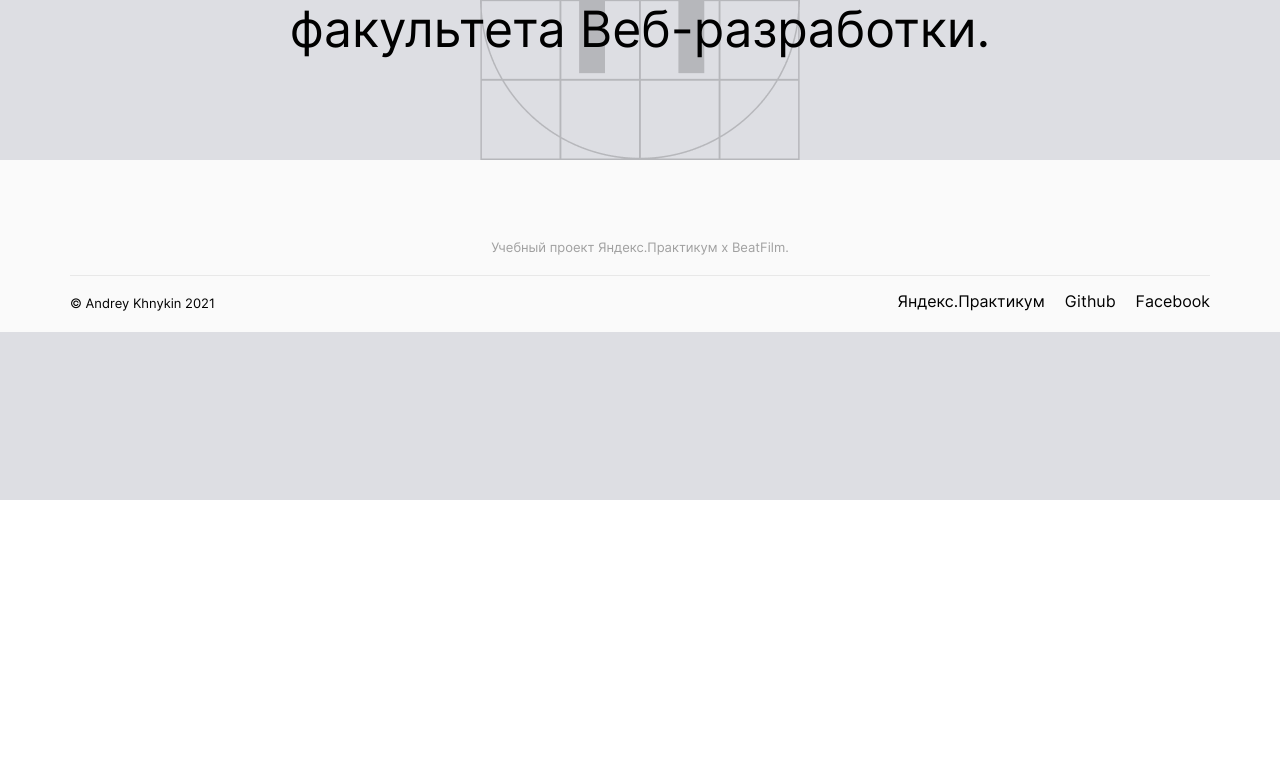
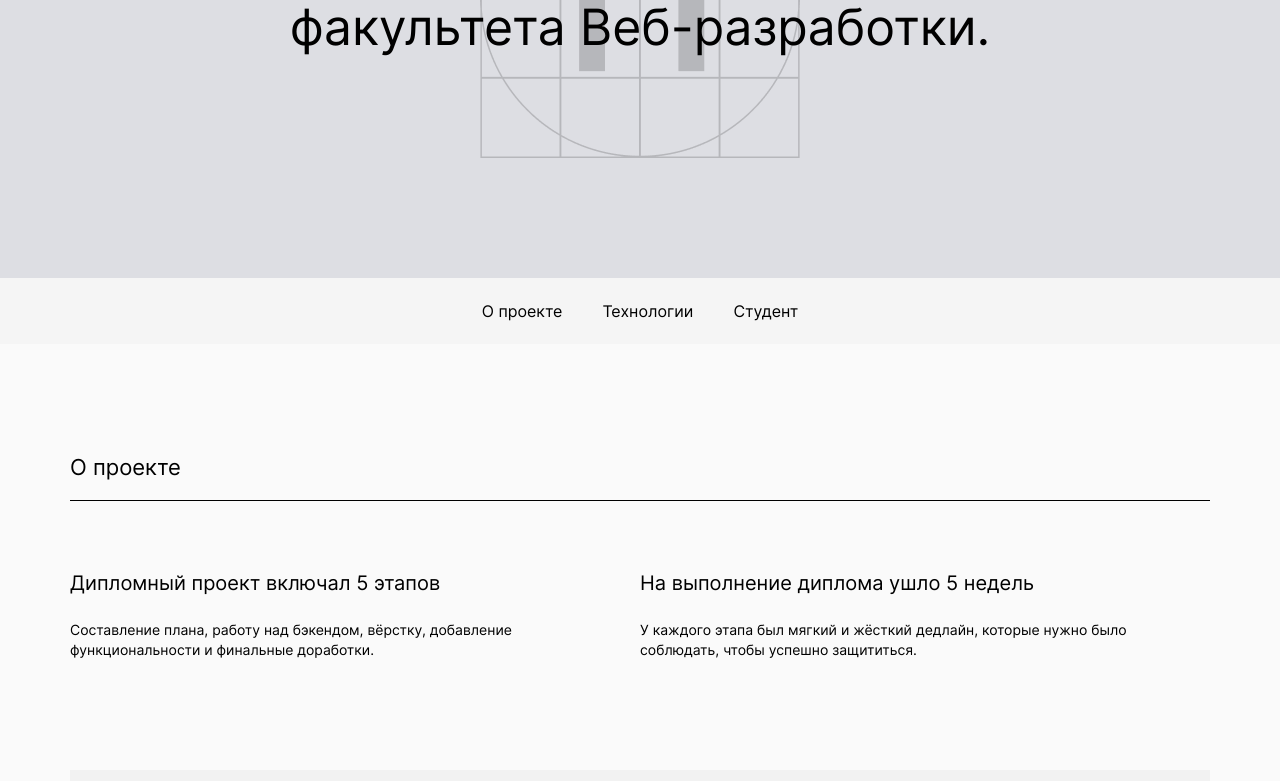
Before and after one commit to space900/movies-explorer-frontend, a React (Create React App) app: page / in a window 1280 px wide. Shown: the part 300-1081 px from the top of the page. Before the commit the page ends 800 px from the top, so only its background shows below. Built offline with nearby package versions, Linux system fonts and the light colour scheme.

Commit message:
added sections about, tech, person

```diff
--- a/src/blocks/page/page.css
+++ b/src/blocks/page/page.css
@@ -1,7 +1,12 @@
+/* #root {
+    background-color: #001;
+} */
+
 .page {
     margin: auto;
     box-sizing: border-box;
     font-family: 'Inter', Arial, serif;
+    /* max-width: 1280px; */
     min-width: 320px;
     min-height: 100vh;
     background-color: #DDDEE3;
--- a/src/components/Header/Header.css
+++ b/src/components/Header/Header.css
@@ -4,6 +4,7 @@
     justify-content: space-between;
     align-items: center;
     padding: 20px 70px 0;
+    max-width: 1280px;
 }
 
 .header__logo {
@@ -22,4 +23,11 @@
     text-align: center;
     font-style: normal;
     font-weight: 500;
+    transition: 0.2s;
 }
+
+.header__link:hover {
+    background-color: #3456F3;
+    color: #ffffff;
+    cursor: pointer;
+}
--- a/src/components/Main/Main.css
+++ b/src/components/Main/Main.css
@@ -1,3 +1,8 @@
+.intro {
+    max-width: 1280px;
+    margin: 80px auto 120px;
+}
+
 .intro__block {
     margin: auto;
     max-width: 730px;
@@ -14,7 +19,6 @@
     display: flex;
     justify-content: center;
     margin: auto;
-    margin-top: 82px;
     max-width: 320px;
     height: 320px;
 }
@@ -28,3 +32,161 @@
     font-style: normal;
     font-weight: 400;
 }
+
+.menu {
+    background-color: #F5F5F5;
+    /* height: 60px; */
+}
+
+.menu__list {
+    height: 66px;
+    display: flex;
+    justify-content: center;
+    align-items: center;
+}
+
+.menu__list-links {
+    display: flex;
+    flex-direction: row;
+    justify-content: center;
+    list-style: none;
+    margin: 0;
+    padding: 0;
+    gap: 40px;
+}
+
+.about {
+    padding: 0 70px;
+    height: 610px;
+    background-color: #FAFAFA;
+}
+
+.about__box {
+    max-width: 1280px;
+    margin: auto;
+}
+
+.about__block {
+    display: grid;
+    grid-template-columns: 1fr 1fr;
+    padding-top: 70px;
+}
+
+.about__info {
+    display: grid;
+    gap: 25px;
+    max-width: 550px;
+}
+
+.about__title {
+    font-size: 22px;
+    line-height: 26px;
+    font-weight: 400;
+    margin: 0;
+    padding: 110px 0 20px;
+    border-bottom: 1px solid #000;
+}
+
+.info__title {
+    margin: 0;
+    font-size: 20px;
+    font-weight: 400;
+    line-height: 24px;
+}
+
+.info__description {
+    margin: 0;
+    font-size: 14px;
+    font-weight: 400;
+    line-height: 20px;
+}
+
+.about__grid {
+    display: grid;
+    grid-template-columns: 1fr 4fr;
+}
+
+.about__period {
+    display: flex;
+    flex-direction: column;
+    align-items: center;
+    padding-top: 110px;
+    gap: 15px;
+}
+
+.period__title {
+    display: grid;
+    align-items: center;
+    background-color: #F2F2F2;
+    width: 100%;
+    text-align: center;
+    margin: 0;
+    height: 36px;
+    font-size: 14px;
+    line-height: 17px;
+    font-weight: 400;
+    transition: 0.2s;
+}
+
+.period__title:hover {
+    background-color: #3456F3;
+    color: #ffffff;
+    cursor: pointer;
+}
+
+.period__description {
+    font-size: 14px;
+    line-height: 17px;
+    font-weight: 500;
+    color: #A0A0A0;
+    margin: 0;
+}
+
+.tech {
+    padding: 0 70px;
+    height: 625px;
+    background-color: #F5F5F5;
+}
+
+.tech__box {
+    max-width: 1280px;
+    margin: auto;
+}
+
+.tech__title {
+    font-size: 50px;
+    line-height: 58px;
+    font-weight: 400;
+    text-align: center;
+    margin: 0 auto;
+    padding-top: 90px;
+}
+
+.tech__description {
+    font-size: 14px;
+    line-height: 20px;
+    font-weight: 400;
+    text-align: center;
+    max-width: 460px;
+    margin: 0 auto;
+    padding-top: 25px;
+}
+
+.tech__list {
+    margin: 0 auto;
+    padding: 100px 0 0;
+    list-style-type: none;
+    display: grid;
+    grid-template-columns: repeat(7, 1fr);
+    text-align: center;
+    max-width: 690px;
+}
+
+.tech__link {
+    display: grid;
+    align-items: center;
+    max-width: 90px;
+    height: 60px;
+    background-color: #E8E8E8;
+    border-radius: 10px;
+}
--- a/src/components/Main/Main.js
+++ b/src/components/Main/Main.js
@@ -2,6 +2,7 @@ import React from 'react';
 
 function Main() {
     return (
+        <main className="content">
             <section className="intro">
                 <div className="intro__block">
                     <div className="intro__background">
@@ -9,6 +10,82 @@ function Main() {
                     </div>
                 </div>
             </section>
+
+            <section className="menu">
+                <nav className="menu__list">
+                    <ul className="menu__list-links">
+                        <li>
+                            <p className="menu__link">О проекте</p>
+                        </li>
+                        <li>
+                            <p className="menu__link">Технологии</p>
+                        </li>
+                        <li>
+                            <p className="menu__link">Студент</p>
+                        </li>
+                    </ul>
+                </nav>
+            </section>
+
+            <section className="about">
+
+                <div className="about__box">
+                    <h2 className="about__title">О проекте</h2>
+                    <div className="about__block">
+                        <div className="about__info">
+                            <h3 className="info__title">Дипломный проект включал 5 этапов</h3>
+                            <p className="info__description">Составление плана, работу над бэкендом, вёрстку, добавление функциональности и финальные доработки.</p>
+                        </div>
+                        <div className="about__info">
+                            <h3 className="info__title">На выполнение диплома ушло 5 недель</h3>
+                            <p className="info__description">У каждого этапа был мягкий и жёсткий дедлайн, которые нужно было соблюдать, чтобы успешно защититься.</p>
+                        </div>
+                    </div>
+                    <div className="about__grid">
+                        <div className="about__period">
+                            <p className="period__title">1 неделя</p>
+                            <p className="period__description">Back-end</p>
+                        </div>
+                        <div className="about__period">
+                            <p className="period__title">4 недели</p>
+                            <p className="period__description">Front-end</p>
+                        </div>
+                    </div>
+                </div>
+
+            </section>
+
+            <section className="tech">
+                <div className="tech__box">
+                    <h3 className="about__title">Технологии</h3>
+                    <h3 className="tech__title">7 технологий</h3>
+                    <p className="tech__description">На курсе веб-разработки мы освоили технологии, которые применили в дипломном проекте.</p>
+                    <ul className="tech__list">
+                        <li className="tech__link">HTML</li>
+                        <li className="tech__link">CSS</li>
+                        <li className="tech__link">JS</li>
+                        <li className="tech__link">React</li>
+                        <li className="tech__link">Git</li>
+                        <li className="tech__link">Express.js</li>
+                        <li className="tech__link">mongoDB</li>
+                    </ul>
+                </div>
+            </section>
+
+            <section className="person">
+                <div className="tech__box">
+                    <h3 className="about__title">Студент</h3>
+                    <h3 className="tech__title">Андрей</h3>
+                    <p className="tech__description">Фронтенд-разработчик, 28 лет</p>
+                    <ul className="tech__list">
+                        <li className="tech__link">HTML</li>
+                        <li className="tech__link">CSS</li>
+                        <li className="tech__link">JS</li>
+                    </ul>
+                </div>
+            </section>
+
+        </main>
     );
 }
 
```
Lines whose indentation alone changed are shown as unchanged.
